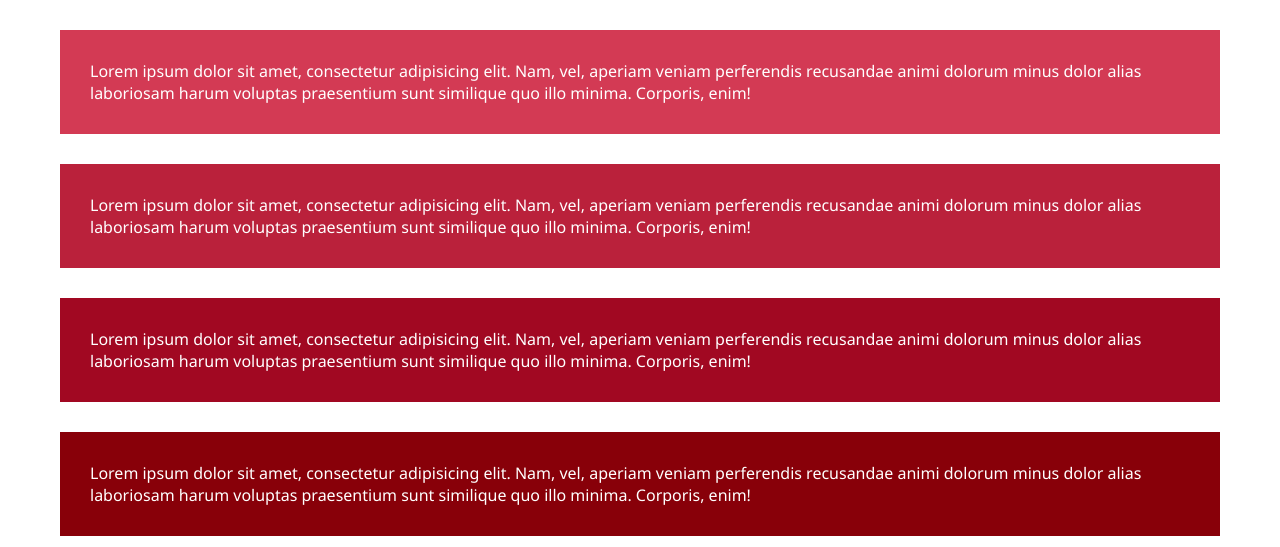
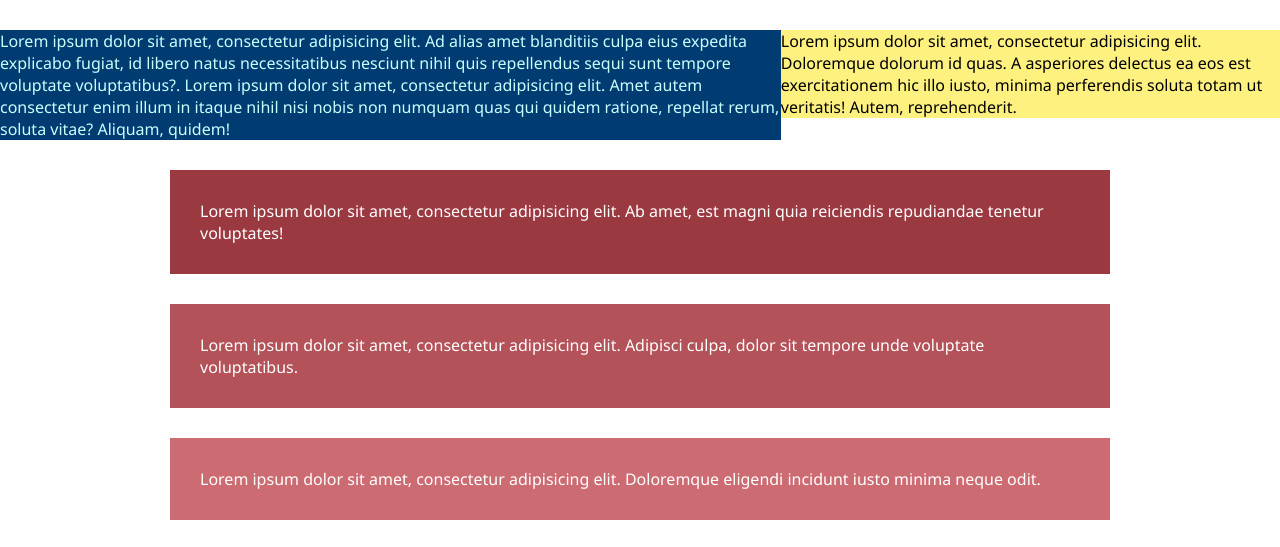
Before and after one commit to Jull1ano/scssPlaygroundWork, a plain HTML site: page index.html in a window 1280 px wide. Shown: the top 547 px of the page. Drawn offline with nearby package versions, Linux system fonts and the light colour scheme.

Commit message:
duminica

```diff
--- a/index.html
+++ b/index.html
@@ -2,6 +2,8 @@
 <html>
 <head>
     <meta charset="utf-8">
+    <meta name="viewport"
+          content="width=device-width, user-scalable=no, initial-scale=1.0, maximum-scale=1.0, minimum-scale=1.0">
     <title>Untitled Document Sass</title>
     <link href="style.css" rel="stylesheet" type="text/css">
     <link rel="stylesheet" href="https://maxcdn.bootstrapcdn.com/font-awesome/4.4.0/css/font-awesome.min.css">
@@ -10,21 +12,17 @@
 </head>
 
 <body>
-<div class="incrementColor unu">Lorem ipsum dolor sit amet, consectetur adipisicing elit. Nam, vel, aperiam veniam
-    perferendis recusandae animi dolorum minus dolor alias laboriosam harum voluptas praesentium sunt similique quo illo
-    minima. Corporis, enim!
+<div class="flt1-container">
+    <div class="flt1">Lorem ipsum dolor sit amet, consectetur adipisicing elit. Ad alias amet blanditiis culpa eius expedita explicabo fugiat, id libero natus necessitatibus nesciunt nihil quis repellendus sequi sunt tempore voluptate voluptatibus?. Lorem ipsum dolor sit amet, consectetur adipisicing elit. Amet autem consectetur enim illum in itaque nihil nisi nobis non numquam quas qui quidem ratione, repellat rerum, soluta vitae? Aliquam, quidem!</div>
+    <div class="flt2">Lorem ipsum dolor sit amet, consectetur adipisicing elit. Doloremque dolorum id quas. A asperiores delectus ea eos est exercitationem hic illo iusto, minima perferendis soluta totam ut veritatis! Autem, reprehenderit.</div>
 </div>
-<div class="incrementColor doi">Lorem ipsum dolor sit amet, consectetur adipisicing elit. Nam, vel, aperiam veniam
-    perferendis recusandae animi dolorum minus dolor alias laboriosam harum voluptas praesentium sunt similique quo illo
-    minima. Corporis, enim!
+<div class="incrementColor unu">Lorem ipsum dolor sit amet, consectetur adipisicing elit. Ab amet, est magni quia reiciendis repudiandae tenetur voluptates!
 </div>
-<div class="incrementColor trei">Lorem ipsum dolor sit amet, consectetur adipisicing elit. Nam, vel, aperiam veniam
-    perferendis recusandae animi dolorum minus dolor alias laboriosam harum voluptas praesentium sunt similique quo illo
-    minima. Corporis, enim!
+<div class="incrementColor doi">Lorem ipsum dolor sit amet, consectetur adipisicing elit. Adipisci culpa, dolor sit tempore unde voluptate voluptatibus.
 </div>
-<div class="incrementColor patru">Lorem ipsum dolor sit amet, consectetur adipisicing elit. Nam, vel, aperiam veniam
-    perferendis recusandae animi dolorum minus dolor alias laboriosam harum voluptas praesentium sunt similique quo illo
-    minima. Corporis, enim!
+<div class="incrementColor trei">Lorem ipsum dolor sit amet, consectetur adipisicing elit. Doloremque eligendi incidunt iusto minima neque odit.
+</div>
+<div class="incrementColor patru">Lorem ipsum dolor sit amet, consectetur adipisicing elit. At commodi eius mollitia necessitatibus optio sunt ullam veniam.
 </div>
 
 <ul class="social-links clearfix">
@@ -63,10 +61,5 @@
     $(".social i").removeClass("fa").removeClass("fa-camera-retro").removeClass("fa-2x").addClass("fa fa-twitter fa-2x");
 </script>
 
-<!--<script>
-    $(".circle i").removeClass("fa").removeClass("fa-angle-right").removeClass("fa-lg").addClass("fa fa-twitter fa-lg");
-</script>-->
-
-
 </body>
 </html>
--- a/style.scss
+++ b/style.scss
@@ -33,6 +33,7 @@ $hoveru: #00aec3;
   max-width: $maw;
   min-width: $miw;
   margin: 30px auto;
+  clear: both;
 }
 
 @mixin triangle($width1, $directie, $col1) {
@@ -68,26 +69,58 @@ $hoveru: #00aec3;
   cursor: pointer;
 }
 
+@function text-contrast($bgclr) {
+  @if lightness($ccd) < 50% {
+    @return lighten($ccd, 70%);
+  } @else {
+    @return darken($ccd, 70%);
+  }
+}
+
+$ccd: #9b3940;
+
+@each $p in (
+        unu $ccd,
+        doi $ccd + 25,
+        trei $ccd + 50,
+        patru $ccd + 100,
+) {
+  .#{nth($p, 1)} {
+    background: nth($p, 2);
+    color: text-contrast(nth($p, 2));
+  }
+}
+
+.flt1-container {
+  @include max-wid(1440px, 320px);
+  background: #f2f2f2;
+  margin: 60px auto;
+  position: relative;
+  top: -30px;
+  div {
+    float: left;
+  }
+}
+
+$bg-dark-blue: #003c72;
+.flt1 {
+  background: $bg-dark-blue;
+  width: round(percentage(700px / 1140px));
+  //color: text-contrast($bg-dark-blue, 200);
+  color: $bg-dark-blue + 200;
+}
+
+.flt2 {
+  background: #fff180;
+  width: round(percentage(440px / 1140px));
+
+}
+
 .incrementColor {
-  @include max-wid(1100px, 360px);
-
-  color: #fff;
+  @include max-wid(880px, 360px);
   padding: 30px;
   font: 16px 'Segoe UI', sans-serif;
   /*width: calc(100% - 60px);*/
-}
-
-$ccd: #d33a54;
-
-@each $p in (
-        unu $ccd,
-        doi $ccd - 25,
-        trei $ccd - 50,
-        patru $ccd - 75,
-) {
-  .#{nth($p, 1)} {
-    background: #{nth($p, 2)};
-  }
 }
 
 .triangle {
```
Also changed, not shown: style.css, 1 other file.
